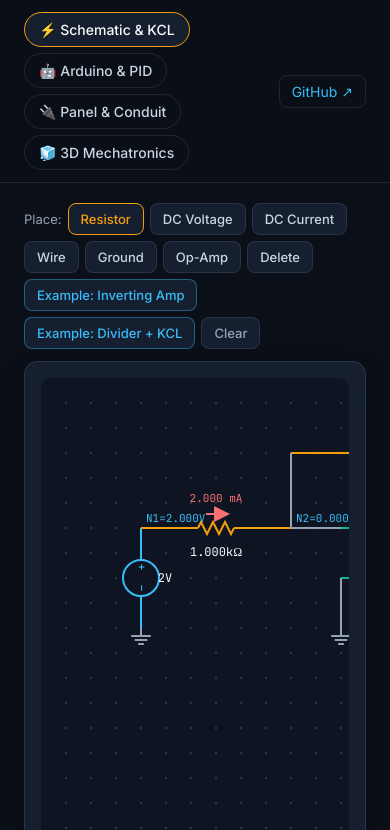
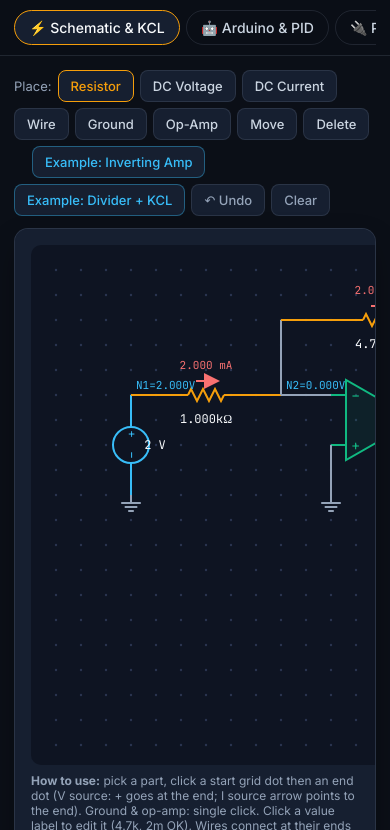
Before and after one commit to antdawg925/electrolab-studio, a plain HTML site: page index.html in a window 390 px wide. Shown: the part 58-888 px from the top of the page. Drawn offline with nearby package versions, Linux system fonts and the light colour scheme.

Commit message:
QA pass: T-junction wiring, floating-node/short/op-amp error handling, undo, move, keyboard shortcuts, SI value entry, empty states, mobile layout, input escaping

```diff
--- a/app.js
+++ b/app.js
@@ -4,6 +4,10 @@ const $=id=>document.getElementById(id);
 const fmt=(v,u)=>{const a=Math.abs(v);if(a===0)return '0 '+u;if(a<1e-3)return (v*1e6).toFixed(2)+' µ'+u;if(a<1)return (v*1e3).toFixed(3)+' m'+u;if(a>=1e3)return (v/1e3).toFixed(3)+' k'+u;return v.toFixed(3)+' '+u;};
 
 /* ================= 1. SCHEMATIC + MNA ================= */
+const SI={p:1e-12,n:1e-9,u:1e-6,'µ':1e-6,m:1e-3,k:1e3,K:1e3,M:1e6,meg:1e6};
+function parseSI(t){const m=String(t).trim().replace(/\s|Ω|ohms?|[VvAa]$/g,'').match(/^(-?\d*\.?\d+(?:e-?\d+)?)(meg|[pnuµmkKM])?$/);return m?parseFloat(m[1])*(m[2]?SI[m[2]]:1):NaN;}
+let hist=[];const snap=()=>{hist.push(JSON.stringify(parts));if(hist.length>100)hist.shift();};
+function undo(){if(hist.length){parts=JSON.parse(hist.pop());pending=null;draw();}}
 const G=25,svg=$('svg'),NS='http://www.w3.org/2000/svg';
 let parts=[],tool='R',pending=null,uid=1;
 document.querySelectorAll('.tool').forEach(b=>b.onclick=()=>{document.querySelectorAll('.tool').forEach(x=>x.classList.remove('active'));b.classList.add('active');tool=b.dataset.t;pending=null;draw();});
@@ -14,7 +18,8 @@ function solve(){
   // union-find nodes
   const par={};const f=k=>{if(!(k in par))par[k]=k;while(par[k]!==k){par[k]=par[par[k]];k=par[k];}return k;};const u=(a,b)=>{par[f(a)]=f(b);};
   parts.forEach(p=>terms(p).forEach(t=>f(key(t))));
-  parts.filter(p=>p.t==='W').forEach(p=>u(key(p.a),key(p.b)));
+  const pts=[];parts.forEach(p=>terms(p).forEach(t=>pts.push(t)));
+  parts.filter(p=>p.t==='W').forEach(p=>{u(key(p.a),key(p.b));const [ax,ay]=p.a,[bx,by]=p.b;pts.forEach(t=>{const cr=(bx-ax)*(t[1]-ay)-(by-ay)*(t[0]-ax);if(cr===0&&t[0]>=Math.min(ax,bx)&&t[0]<=Math.max(ax,bx)&&t[1]>=Math.min(ay,by)&&t[1]<=Math.max(ay,by))u(key(t),key(p.a));});});
   const gnd=parts.filter(p=>p.t==='G');if(!gnd.length)return {err:'Add a Ground symbol to set the 0 V reference.'};
   gnd.forEach(g=>u(key([g.x,g.y]),'GND'));f('GND');
   const roots=[...new Set(Object.keys(par).map(f))].filter(r=>r!==f('GND'));
@@ -27,14 +32,19 @@ function solve(){
     if(p.t==='I'){const a=ni(p.a),b=ni(p.b);/* current flows a->b through source, i.e. leaves node a into source, enters b */ if(a>=0)z[a]-=p.v;if(b>=0)z[b]+=p.v;}});
   vs.forEach((p,k)=>{const r=n+k;if(p.t==='V'){const a=ni(p.a),b=ni(p.b);/* b is + terminal */ if(b>=0){A[b][r]+=1;A[r][b]+=1;}if(a>=0){A[a][r]-=1;A[r][a]-=1;}z[r]=p.v;}
     else{const [m,pl,o]=terms(p).map(ni);if(o>=0)A[o][r]+=1;if(pl>=0)A[r][pl]+=1;if(m>=0)A[r][m]-=1;z[r]=0;}});
+  for(const p of parts)if(p.t==='V'&&ni(p.a)===ni(p.b))return {err:`Voltage source (${p.v} V) is shorted: both terminals are on the same node. Remove the wire across it.`};
+  for(let i=0;i<n;i++)A[i][i]+=1e-12; // gmin: lets floating parts solve instead of crashing
   // gaussian elimination
   const M=A.map((row,i)=>[...row,z[i]]);
-  for(let c=0;c<N;c++){let pv=c;for(let r=c+1;r<N;r++)if(Math.abs(M[r][c])>Math.abs(M[pv][c]))pv=r;if(Math.abs(M[pv][c])<1e-12)return {err:'Singular circuit: check for floating nodes, open op-amp outputs, or voltage-source loops.'};[M[c],M[pv]]=[M[pv],M[c]];
+  for(let c=0;c<N;c++){let pv=c;for(let r=c+1;r<N;r++)if(Math.abs(M[r][c])>Math.abs(M[pv][c]))pv=r;if(Math.abs(M[pv][c])<1e-12)return {err:parts.some(p=>p.t==='O')?'Cannot solve: each op-amp needs negative feedback (a path from its output back to the − input) and its inputs wired into the circuit. Also check for two sources forcing the same node.':'Cannot solve: two voltage sources fight over the same node (parallel sources or a source loop).'};[M[c],M[pv]]=[M[pv],M[c]];
     for(let r=0;r<N;r++)if(r!==c){const k=M[r][c]/M[c][c];if(k)for(let j=c;j<=N;j++)M[r][j]-=k*M[c][j];}}
   const x=M.map((r,i)=>r[N]/r[i]);
+  const adj={};const link=(a,b)=>{(adj[a]=adj[a]||[]).push(b);(adj[b]=adj[b]||[]).push(a);};parts.forEach(p=>{const ts=terms(p).map(t=>f(key(t)));for(let k=1;k<ts.length;k++)link(ts[0],ts[k]);});
+  const reach=new Set([f('GND')]),st=[f('GND')];while(st.length){const c=st.pop();(adj[c]||[]).forEach(d=>{if(!reach.has(d)){reach.add(d);st.push(d);}});}
+  const floating=roots.filter(r=>!reach.has(r));
   const V=t=>{const i=ni(t);return i<0?0:x[i];};
   const names={};roots.forEach((r,i)=>names[r]='N'+(i+1));names[f('GND')]='GND';
-  return {V,x,n,vs,nodeName:t=>names[f(key(t))],roots,idx,f};
+  return {floating,V,x,n,vs,nodeName:t=>names[f(key(t))],roots,idx,f};
 }
 function draw(){
   svg.innerHTML='';const w=svg.clientWidth||900,h=520;
@@ -52,33 +62,46 @@ function draw(){
         if(p.t==='R'){let d=`M${-bl},0`;const seg=bl*2/6;for(let k=0;k<6;k++)d+=` L${-bl+seg*(k+.5)},${k%2?6:-6}`;d+=` L${bl},0`;el('path',{d,fill:'none',stroke:col,'stroke-width':2},b);}
         else{el('circle',{cx:0,cy:0,r:bl,fill:'#0e1422',stroke:col,'stroke-width':2},b);if(p.t==='V'){const t=el('text',{x:bl-11,y:4,fill:col,'font-size':12,transform:''},b);t.textContent='+';const t2=el('text',{x:-bl+4,y:4,fill:col,'font-size':12},b);t2.textContent='−';}else el('path',{d:`M-9,0 L7,0 M2,-5 L8,0 L2,5`,stroke:col,fill:'none','stroke-width':2},b);}
         const lab=el('text',{x:mx-uy*24,y:my+ux*24+4,fill:'#f8fafc','font-size':12,'text-anchor':'middle',style:'cursor:pointer;font-family:JetBrains Mono'},g);
-        lab.textContent=p.t==='R'?fmt(p.v,'Ω').replace(' ',''):p.t==='V'?p.v+'V':p.v*1e3+'mA';
-        lab.onclick=e=>{e.stopPropagation();const nv=prompt('Value ('+(p.t==='R'?'Ω':p.t==='V'?'V':'A')+'):',p.v);if(nv!==null&&!isNaN(parseFloat(nv))&&(p.t!=='R'||parseFloat(nv)>0)){p.v=parseFloat(nv);draw();}};
+        lab.textContent=p.t==='R'?fmt(p.v,'Ω').replace(' ',''):p.t==='V'?(+p.v.toPrecision(6))+' V':fmt(p.v,'A');const tt=el('title',{},lab);tt.textContent='Click to edit value';
+        lab.onclick=e=>{e.stopPropagation();if(tool==='X'||tool==='M')return;const u=p.t==='R'?'Ω':p.t==='V'?'V':'A';const nv=prompt(`New value in ${u} (SI suffixes OK: 4.7k, 2m, 1meg):`,p.v);if(nv===null)return;const v=parseSI(nv);if(isNaN(v)||(p.t==='R'&&v<=0)){alert(p.t==='R'?'Resistance must be a positive number, e.g. 1k or 470.':'Enter a number, e.g. 5 or 2m.');return;}snap();p.v=v;draw();};
         // current arrow
         if(!s.err){let i=null;if(p.t==='R')i=(s.V(p.a)-s.V(p.b))/p.v;if(p.t==='I')i=p.v;
           if(i!==null&&Math.abs(i)>1e-12){const d=i>0?1:-1,ax=mx+uy*14,ay=my-ux*14;el('path',{d:`M${ax-ux*d*10},${ay-uy*d*10} L${ax+ux*d*10},${ay+uy*d*10}`,stroke:'#f87171','stroke-width':2,'marker-end':'url(#arr)'},g);
             const ti=el('text',{x:mx+uy*30,y:my-ux*30+4,fill:'#f87171','font-size':11,'text-anchor':'middle','font-family':'JetBrains Mono'},g);ti.textContent=fmt(Math.abs(i),'A');}}}}
-    g.style.cursor=tool==='X'?'pointer':'';g.onclick=e=>{if(tool==='X'){e.stopPropagation();parts=parts.filter(q=>q!==p);draw();}};});
+    g.style.cursor=tool==='X'?'not-allowed':tool==='M'?'move':'';g.onclick=e=>{if(tool==='X'){e.stopPropagation();snap();parts=parts.filter(q=>q!==p);draw();}};
+    g.oncontextmenu=e=>{e.preventDefault();snap();parts=parts.filter(q=>q!==p);draw();};
+    g.onpointerdown=e=>{if(tool!=='M')return;e.stopPropagation();e.preventDefault();snap();drag={p,x0:e.clientX,y0:e.clientY,orig:JSON.stringify(p)};};
+    // fat invisible hit area
+    if(p.a)el('line',{x1:p.a[0]*G,y1:p.a[1]*G,x2:p.b[0]*G,y2:p.b[1]*G,stroke:'transparent','stroke-width':14},g);});
   const defs=el('defs',{});const mk=el('marker',{id:'arr',markerWidth:8,markerHeight:8,refX:6,refY:4,orient:'auto'},defs);el('path',{d:'M0,0 L8,4 L0,8 Z',fill:'#f87171'},mk);
   // node labels
   const out=$('solOut');
-  if(s.err){out.innerHTML='<span class="warn">'+s.err+'</span>';}
+  if(!parts.length){out.innerHTML='<span class="small">Empty canvas. Load an example above, or pick a part (shortcut keys R V I W G O) and click two grid points to place it. Add a Ground, then results appear here.</span>';}
+  else if(s.err){out.innerHTML='<span class="warn">'+s.err+'</span>';}
   else{const seen={};parts.forEach(p=>terms(p).forEach(t=>{const nm=s.nodeName(t);if(nm==='GND'||seen[nm])return;seen[nm]=1;const tx=el('text',{x:t[0]*G+5,y:t[1]*G-6,fill:'#38bdf8','font-size':11,'font-family':'JetBrains Mono'});tx.textContent=nm+'='+s.V(t).toFixed(3)+'V';}));
     let h='<b>Node voltages</b><br>';Object.keys(seen).sort((a,b)=>+a.slice(1)-+b.slice(1)).forEach(nm=>{const r=s.roots[+nm.slice(1)-1];h+=nm+' = '+s.x[s.idx[r]].toFixed(4)+' V<br>';});
     h+='<br><b>Branch currents</b> (direction shown by red arrows)<br>';let ri=1,vi=0;
     parts.forEach(p=>{if(p.t==='R'){const i=(s.V(p.a)-s.V(p.b))/p.v;const A=s.nodeName(p.a),B=s.nodeName(p.b);h+=`R${ri++} ${fmt(p.v,'Ω')}: ${fmt(Math.abs(i),'A')} ${i>=0?A+'→'+B:B+'→'+A}<br>`;}});
     s.vs.forEach((p,k)=>{const i=s.x[s.n+k];h+=(p.t==='V'?`V source ${p.v} V `:'Op-amp output ')+(-i>=0?'sources ':'sinks ')+fmt(Math.abs(i),'A')+'<br>';});
+    if(s.floating.length)h='<div class="warn">⚠ '+s.floating.length+' node(s) not connected to ground; parts there are floating (shown as ~0 V, no current). Wire them into the circuit.</div>'+h;
     out.innerHTML=h;}
   if(pending){el('circle',{cx:pending[0]*G,cy:pending[1]*G,r:5,fill:'#f59e0b'});}
 }
 svg.onclick=e=>{const r=svg.getBoundingClientRect();const p=[Math.round((e.clientX-r.left)/G),Math.round((e.clientY-r.top)/G)];
-  if(tool==='X')return;if(tool==='G'){parts.push({t:'G',x:p[0],y:p[1]});draw();return;}if(tool==='O'){parts.push({t:'O',x:p[0],y:p[1]});draw();return;}
-  if(!pending){pending=p;draw();return;}if(key(pending)===key(p)){pending=null;draw();return;}
+  if(tool==='X'||tool==='M'||justDragged){justDragged=false;return;}snap();if(tool==='G'){parts.push({t:'G',x:p[0],y:p[1]});draw();return;}if(tool==='O'){parts.push({t:'O',x:p[0],y:p[1]});draw();return;}
+  if(!pending){hist.pop();pending=p;draw();return;}if(key(pending)===key(p)){hist.pop();pending=null;draw();return;}
   parts.push({t:tool,a:pending,b:p,v:tool==='R'?1000:tool==='V'?5:0.001});pending=null;draw();};
 function exInv(){parts=[{t:'V',a:[4,10],b:[4,6],v:2},{t:'G',x:4,y:10},{t:'R',a:[4,6],b:[10,6],v:1000},{t:'W',a:[10,6],b:[12,6]},{t:'W',a:[10,6],b:[10,3]},{t:'R',a:[10,3],b:[18,3],v:4700},{t:'W',a:[18,3],b:[18,7]},
   {t:'O',x:14,y:7},{t:'W',a:[12,8],b:[12,10]},{t:'G',x:12,y:10},{t:'W',a:[16,7],b:[18,7]},{t:'W',a:[18,7],b:[22,7]},{t:'R',a:[22,7],b:[22,11],v:10000},{t:'G',x:22,y:11}];draw();}
 function exDiv(){parts=[{t:'V',a:[4,12],b:[4,4],v:12},{t:'G',x:4,y:12},{t:'R',a:[4,4],b:[12,4],v:2000},{t:'R',a:[12,4],b:[12,12],v:3000},{t:'R',a:[12,4],b:[20,4],v:1000},{t:'R',a:[20,4],b:[20,12],v:2000},{t:'I',a:[28,12],b:[28,4],v:0.002},{t:'W',a:[20,4],b:[28,4]},{t:'W',a:[4,12],b:[12,12]},{t:'W',a:[12,12],b:[20,12]},{t:'W',a:[20,12],b:[28,12]}];draw();}
-$('exInv').onclick=exInv;$('exDiv').onclick=exDiv;$('clr').onclick=()=>{parts=[];draw();};window.addEventListener('resize',()=>{if($('sch').classList.contains('active'))draw();});
+$('exInv').onclick=()=>{snap();exInv();};$('exDiv').onclick=()=>{snap();exDiv();};$('clr').onclick=()=>{if(parts.length){snap();parts=[];pending=null;draw();}};$('undo').onclick=undo;
+let drag=null,justDragged=false;
+window.addEventListener('pointermove',e=>{if(!drag)return;const dx=Math.round((e.clientX-drag.x0)/G),dy=Math.round((e.clientY-drag.y0)/G);const o=JSON.parse(drag.orig),p=drag.p;if(o.a){p.a=[o.a[0]+dx,o.a[1]+dy];p.b=[o.b[0]+dx,o.b[1]+dy];}else{p.x=o.x+dx;p.y=o.y+dy;}draw();});
+window.addEventListener('pointerup',()=>{if(drag){if(drag.orig===JSON.stringify(drag.p))hist.pop();drag=null;justDragged=true;setTimeout(()=>justDragged=false,0);}});
+function setTool(t){document.querySelectorAll('.tool').forEach(x=>x.classList.toggle('active',x.dataset.t===t));tool=t;pending=null;draw();}
+document.addEventListener('keydown',e=>{if(!$('sch').classList.contains('active')||/INPUT|SELECT|TEXTAREA/.test(e.target.tagName))return;const k=e.key;
+  if((e.ctrlKey||e.metaKey)&&k.toLowerCase()==='z'){e.preventDefault();undo();return;}if(e.ctrlKey||e.metaKey||e.altKey)return;
+  const m={r:'R',v:'V',i:'I',w:'W',g:'G',o:'O',m:'M',x:'X',delete:'X',backspace:'X'}[k.toLowerCase()];if(m){e.preventDefault();setTool(m);}if(k==='Escape'){pending=null;draw();}});window.addEventListener('resize',()=>{if($('sch').classList.contains('active'))draw();});
 exInv();
 
 /* ================= 2. ARDUINO / ESP32 + PID ================= */
@@ -179,13 +202,13 @@ let ckts=[];
 function exPanel(){ckts=[['Kitchen SABC #1',1500,1,'Cont? no'],['Kitchen SABC #2',1500,1,'no'],['Bedroom lighting/recep',1200,1,'cont'],['Living room recep',1440,1,'no'],['Bathroom GFCI',1500,1,'no'],['Laundry',1500,1,'no'],['Dishwasher',1200,1,'no'],['Microwave',1500,1,'no'],['Range',8000,2,'no'],['Electric dryer',5000,2,'no'],['Water heater',4500,2,'cont'],['Heat pump / AC',5760,2,'cont'],['EV charger (Level 2)',7680,2,'cont']].map(c=>({name:c[0],va:c[1],poles:c[2],cont:c[3]==='cont'}));renderPanel();}
 function renderPanel(){let A=0,B=0,tot=0,slot=1;
  const rows=ckts.map((c,i)=>{const V=c.poles===2?240:120;let amps=c.va/V*(c.cont?1.25:1);const brk=STD.find(s=>s>=amps)||'>150';const wire=WIRE[brk]||'Calc.';
-  let ph;if(c.poles===2){A+=c.va/2;B+=c.va/2;ph='A+B';}else{if(A<=B){A+=c.va;ph='A';}else{B+=c.va;ph='B';}}tot+=c.va;const sl=c.poles===2?`${slot},${slot+2}`:slot;slot+=c.poles===2?4:2;if(slot>40)slot=2;
-  return `<tr><td class="mono">${sl}</td><td><input data-i="${i}" data-k="name" value="${c.name}"></td><td><input type="number" data-i="${i}" data-k="va" value="${c.va}" style="width:70px"></td><td><select data-i="${i}" data-k="poles"><option ${c.poles==1?'selected':''}>1</option><option ${c.poles==2?'selected':''}>2</option></select></td><td><select data-i="${i}" data-k="cont"><option value="0">Non-cont.</option><option value="1" ${c.cont?'selected':''}>Cont. 125%</option></select></td><td class="mono">${brk}A ${c.poles}P</td><td class="mono">${wire}</td><td class="mono">${ph}</td><td><button class="x" data-i="${i}">✕</button></td></tr>`;}).join('');
- $('cktTbl').querySelector('tbody').innerHTML=rows;
+  let ph;if(c.poles===2){A+=c.va/2;B+=c.va/2;ph='A+B';}else{if(A<=B){A+=c.va;ph='A';}else{B+=c.va;ph='B';}}tot+=c.va;const sl=i+1;
+  return `<tr><td class="mono">${sl}</td><td><input data-i="${i}" data-k="name" value="${c.name.replace(/&/g,'&amp;').replace(/"/g,'&quot;').replace(/</g,'&lt;')}"></td><td><input type="number" data-i="${i}" data-k="va" value="${c.va}" style="width:70px"></td><td><select data-i="${i}" data-k="poles"><option ${c.poles==1?'selected':''}>1</option><option ${c.poles==2?'selected':''}>2</option></select></td><td><select data-i="${i}" data-k="cont"><option value="0">Non-cont.</option><option value="1" ${c.cont?'selected':''}>Cont. 125%</option></select></td><td class="mono">${brk}A ${c.poles}P</td><td class="mono">${wire}</td><td class="mono">${ph}</td><td><button class="x" data-i="${i}">✕</button></td></tr>`;}).join('');
+ $('cktTbl').querySelector('tbody').innerHTML=rows||'<tr><td colspan=9 class="small">No circuits. Click + Circuit or Load Example House.</td></tr>';
  $('cktTbl').querySelectorAll('input,select').forEach(e=>e.onchange=()=>{const c=ckts[+e.dataset.i];const k=e.dataset.k;c[k]=k==='name'?e.value:k==='cont'?e.value==='1':+e.value;renderPanel();});
  $('cktTbl').querySelectorAll('.x').forEach(x=>x.onclick=()=>{ckts.splice(+x.dataset.i,1);renderPanel();});
  // simplified demand per 220.82 optional method (first 10 kVA @100%, remainder 40%)
- const dem=tot<=10000?tot:10000+(tot-10000)*0.4;const main=+$('mainA').value;const Ia=A/120,Ib=B/120,dA=dem/240;
+ const dem=tot<=10000?tot:10000+(tot-10000)*0.4;const main=Math.max(1,+$('mainA').value||200);const Ia=A/120,Ib=B/120,dA=dem/240;
  const imb=Math.abs(A-B)/Math.max(A,B,1)*100;
  $('panelSum').innerHTML=`Connected load: <b>${(tot/1000).toFixed(2)} kVA</b> · Phase A ${(A/1000).toFixed(2)} kVA (${Ia.toFixed(1)} A) · Phase B ${(B/1000).toFixed(2)} kVA (${Ib.toFixed(1)} A)<br>Phase imbalance: <b class="${imb>10?'bad':'ok'}">${imb.toFixed(1)}%</b> · Demand (220.82-style): <b>${(dem/1000).toFixed(2)} kVA → ${dA.toFixed(1)} A @ 240 V</b><br>Main ${main} A: <b class="${dA<=main*0.8?'ok':'bad'}">${(dA/main*100).toFixed(0)}% loaded ${dA<=main*0.8?'✓ OK':'⚠ consider upsizing service'}</b>`;}
 $('addCkt').onclick=()=>{ckts.push({name:'New circuit',va:1000,poles:1,cont:false});renderPanel();};$('exPanel').onclick=exPanel;$('mainA').onchange=renderPanel;
@@ -195,9 +218,9 @@
 $('wSize').innerHTML=Object.keys(THHN).map(k=>`<option>${k}</option>`).join('');$('wSize').value='12';
 function fillSizes(){$('cSize').innerHTML=Object.keys(COND[$('cType').value]).map(k=>`<option>${k}</option>`).join('');$('cSize').value='3/4"';}
 function renderFill(){const area=COND[$('cType').value][$('cSize').value];let n=0,a=0;
- $('wTbl').querySelector('tbody').innerHTML=wires.map((w,i)=>{n+=w[1];a+=w[1]*THHN[w[0]];return `<tr><td>#${w[0]}</td><td>${w[1]}</td><td class="mono">${(w[1]*THHN[w[0]]).toFixed(4)}</td><td><button class="x" data-i="${i}">✕</button></td></tr>`;}).join('');
+ $('wTbl').querySelector('tbody').innerHTML=(wires.length?'':'<tr><td colspan=4 class="small">No conductors yet. Pick a size &amp; qty and click Add THHN.</td></tr>')+wires.map((w,i)=>{n+=w[1];a+=w[1]*THHN[w[0]];return `<tr><td>#${w[0]}</td><td>${w[1]}</td><td class="mono">${(w[1]*THHN[w[0]]).toFixed(4)}</td><td><button class="x" data-i="${i}">✕</button></td></tr>`;}).join('');
  $('wTbl').querySelectorAll('.x').forEach(x=>x.onclick=()=>{wires.splice(+x.dataset.i,1);renderFill();});
- const lim=n===1?53:n===2?31:40,pct=a/area*100;const ok=pct<=lim;
+ if(!n){$('fillBar').style.width='0';$('fillOut').innerHTML='Add conductors to compute fill.';return;}const lim=n===1?53:n===2?31:40,pct=a/area*100;const ok=pct<=lim;
  let rec='';for(const[s,ar] of Object.entries(COND[$('cType').value]))if(a/ar*100<=lim){rec=s;break;}
  $('fillBar').style.width=Math.min(100,pct/lim*100)+'%';$('fillBar').style.background=ok?(pct>lim*.85?'#f59e0b':'#10b981'):'#f87171';
  const derate=n>3?(n<=6?'80%':n<=9?'70%':n<=20?'50%':'45%'):'none';
--- a/index.html
+++ b/index.html
@@ -19,12 +19,12 @@
 <section id="sch" class="panel active">
 <div class="toolbar">
 <span class="lbl">Place:</span>
-<button class="tool active" data-t="R">Resistor</button><button class="tool" data-t="V">DC Voltage</button><button class="tool" data-t="I">DC Current</button><button class="tool" data-t="W">Wire</button><button class="tool" data-t="G">Ground</button><button class="tool" data-t="O">Op-Amp</button><button class="tool" data-t="X">Delete</button>
+<button class="tool active" data-t="R" title="Resistor (R)">Resistor</button><button class="tool" data-t="V" title="DC voltage source: + at the end point (V)">DC Voltage</button><button class="tool" data-t="I" title="DC current source: arrow from start to end point (I)">DC Current</button><button class="tool" data-t="W" title="Wire (W): also joins any part ends lying on it">Wire</button><button class="tool" data-t="G" title="Ground / 0 V reference (G)">Ground</button><button class="tool" data-t="O" title="Ideal op-amp, single click; − input top, + bottom (O)">Op-Amp</button><button class="tool" data-t="M" title="Move: drag a part to a new spot (M)">Move</button><button class="tool" data-t="X" title="Delete tool: click a part (X / Del). Right-click any part also deletes">Delete</button>
 <span class="sep"></span>
-<button id="exInv" class="btn">Example: Inverting Amp</button><button id="exDiv" class="btn">Example: Divider + KCL</button><button id="clr" class="btn ghost">Clear</button>
+<button id="exInv" class="btn">Example: Inverting Amp</button><button id="exDiv" class="btn">Example: Divider + KCL</button><button id="undo" class="btn ghost" title="Undo (Ctrl+Z)">↶ Undo</button><button id="clr" class="btn ghost" title="Remove all parts (undoable)">Clear</button>
 </div>
 <div class="split"><div class="card canvas-wrap"><svg id="svg" width="100%" height="520"></svg>
-<p class="hint">Two-terminal parts: click start grid point, then end point (arrow/+ points toward end). Op-amp/Ground: single click. Click a part's label to edit its value. Solver re-runs automatically.</p></div>
+<p class="hint"><b>How to use:</b> pick a part, click a start grid dot then an end dot (V source: + goes at the end; I source arrow points to the end). Ground &amp; op-amp: single click. Click a value label to edit it (4.7k, 2m OK). Wires connect at their ends and to any part end lying on them. Drag with <b>Move</b>, delete with right-click or <b>Delete</b>. Keys: R V I W G O M X, Esc cancels, Ctrl+Z undoes. Solves automatically.</p></div>
 <div class="card side"><h3>Nodal Solution (MNA)</h3><div id="solOut" class="mono"></div>
 <h3>KCL Recipe</h3><ol class="small"><li>Pick ground (0 V), label node voltages.</li><li>Each branch: i = (V<sub>start</sub> − V<sub>end</sub>)/R.</li><li>At each node: Σ i<sub>leaving</sub> = 0.</li><li>Ideal op-amp: V<sub>+</sub> = V<sub>−</sub>, no input current.</li></ol></div></div>
 </section>
--- a/styles.css
+++ b/styles.css
@@ -16,7 +16,7 @@ main{flex:1;padding:20px 24px}.panel{display:none}.panel.active{display:block}
 h3{font-size:15px;margin:4px 0 10px;color:var(--amber);letter-spacing:.02em}.card h3:not(:first-child){margin-top:18px}
 .mono{font-family:var(--mono);font-size:13px;color:var(--tx2);line-height:1.6}.small{font-size:12.5px;color:var(--mu);line-height:1.6}ol.small{padding-left:18px}
 .hint{font-size:12px;color:var(--mu);margin-top:8px}
-svg#svg{background:#0e1422;border-radius:10px;cursor:crosshair;display:block}
+svg#svg{min-width:900px;touch-action:none;background:#0e1422;border-radius:10px;cursor:crosshair;display:block}
 .row{display:flex;gap:10px;align-items:center;flex-wrap:wrap;margin-bottom:10px}label{font-size:13px;color:var(--tx2);display:flex;gap:6px;align-items:center}
 select,input[type=number],input[type=text]{background:var(--alt);color:var(--tx);border:1px solid var(--bd);border-radius:6px;padding:5px 7px;font:13px var(--sans)}
 .sliders label{min-width:200px}.sliders input[type=range]{flex:1;accent-color:var(--amber)}.sliders b{font-family:var(--mono);color:var(--amber);min-width:40px}
@@ -28,3 +28,6 @@ select,input[type=number],input[type=text]{background:var(--alt);color:var(--tx)
 canvas#pidPlot{width:100%;background:#0e1422;border-radius:10px}
 .bar{height:14px;background:var(--alt);border-radius:7px;overflow:hidden;margin:10px 0}#fillBar{height:100%;width:0;background:var(--em);transition:.3s}
 footer{text-align:center;color:var(--mu);font-size:12.5px;padding:16px;border-top:1px solid var(--bd)}
+
+.canvas-wrap{overflow-x:auto}
+@media(max-width:700px){.tabs{flex-wrap:nowrap;overflow-x:auto;order:3;flex-basis:100%}.tab{white-space:nowrap}.top{padding:10px 14px}main{padding:14px}}
```
Also changed, not shown: 3 other files.
